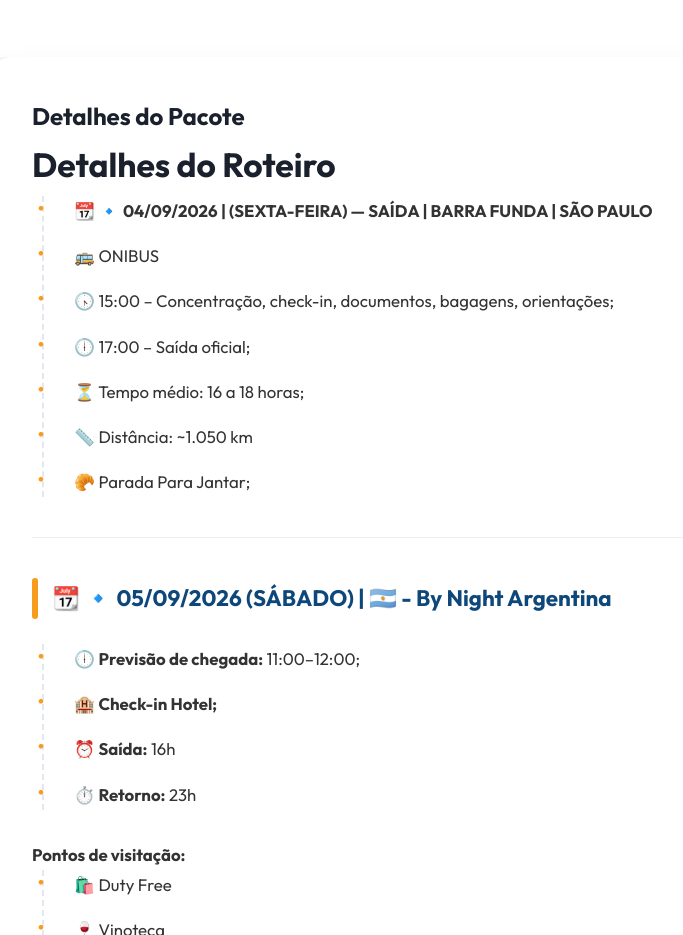
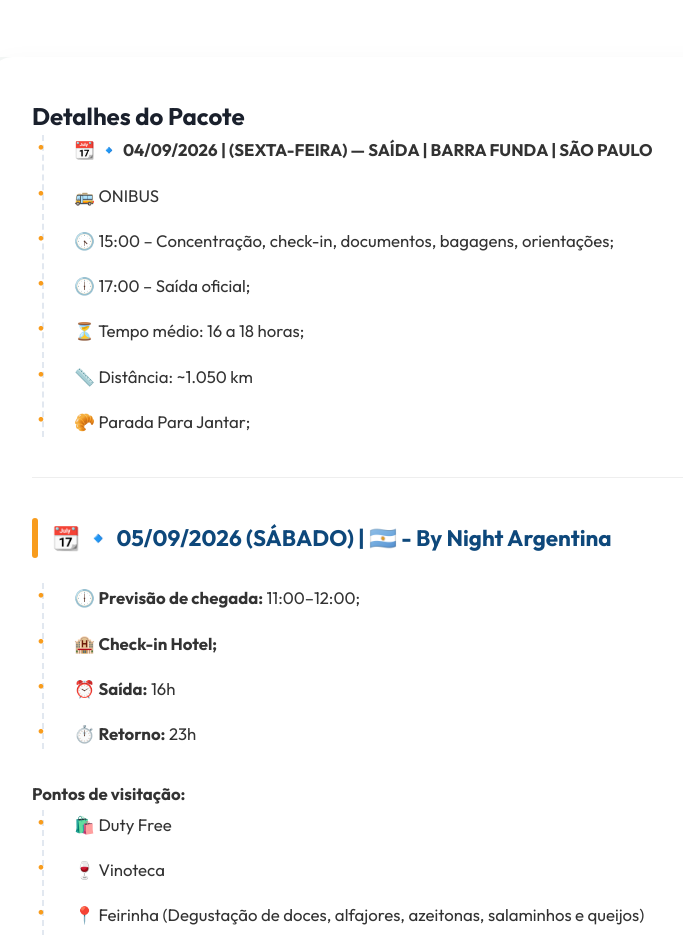
Before and after one commit to pipagameroficial-web/francelino-blog, an Eleventy site: page src/pacotes/rodoviarios/foz.md in a window 1280 px wide. Shown: the part 1320-2255 px from the top of the page, without its empty margins (68-751 px from the left). Built offline with nearby package versions, Linux system fonts and the light colour scheme; Eleventy itself is replaced by a stand-in of ours; files that its build step writes are made by us from their sources.

Commit message:
Update 🚌 Pacotes Rodoviários “foz”

```diff
--- a/src/pacotes/rodoviarios/foz.md
+++ b/src/pacotes/rodoviarios/foz.md
@@ -24,7 +24,7 @@ price_cond: por pessoa | Em até 10x sem juros
 link: ✅ A vista 3% de desconto;  💳 Em até **12x  no cartão;**  💸 Ou **entrada
   de R$200 + parcelas no PIX** até **20 dias antes do embarque;**
 ---
-# Detalhes do Roteiro
+
 
 * 📆 🔹 **04/09/2026 | (SEXTA-FEIRA) — SAÍDA | BARRA FUNDA | SÃO PAULO**
 * 🚌 ONIBUS
@@ -33,8 +33,6 @@ link: ✅ A vista 3% de desconto;  💳 Em até **12x  no cartão;**  💸 Ou *
 * ⏳ Tempo médio: 16 a 18 horas;
 * 📏 Distância: ~1.050 km
 * 🥐 Parada Para Jantar;
-
-
 
 - - -
 
@@ -87,15 +85,12 @@ link: ✅ A vista 3% de desconto;  💳 Em até **12x  no cartão;**  💸 Ou *
 * **Ar-condicionado multizona**, permitindo temperaturas ajustadas por área.
 * Painéis multimídia, Wi-Fi opcional e sistemas de entretenimento podem ser incluídos conforme opção do operador.
 
-
 ### **Serviços Inclusos**
 
 * ✅ Transporte em ônibus semi-leito;
 * ✅ Guia acompanhante Francelino Turismo;
 * ✅ Seguro viagem;
 * ✅ Guia local em Foz do Iguaçu.
-
-
 
 ### **⚠️ O que não está incluso;**
 
```
